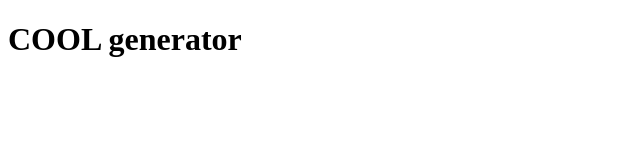
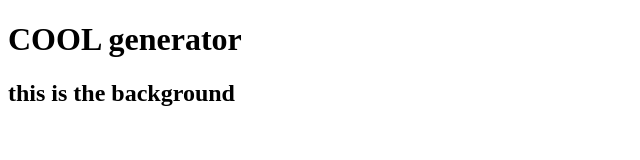
Before and after one commit to sanskarkhare/background-generator, a plain HTML site: page index.html in a window 1280 px wide. Shown: the whole page, without its empty margins (0-640 px from the left). Drawn offline with Linux system fonts and the light colour scheme.

Commit message:
changing text

```diff
--- a/index.html
+++ b/index.html
@@ -5,6 +5,7 @@
 </head>
 <body>
 	<h1>COOL generator</h1>
+	<h2>this is the background</h2>
 
 </body>
 </html>
```
